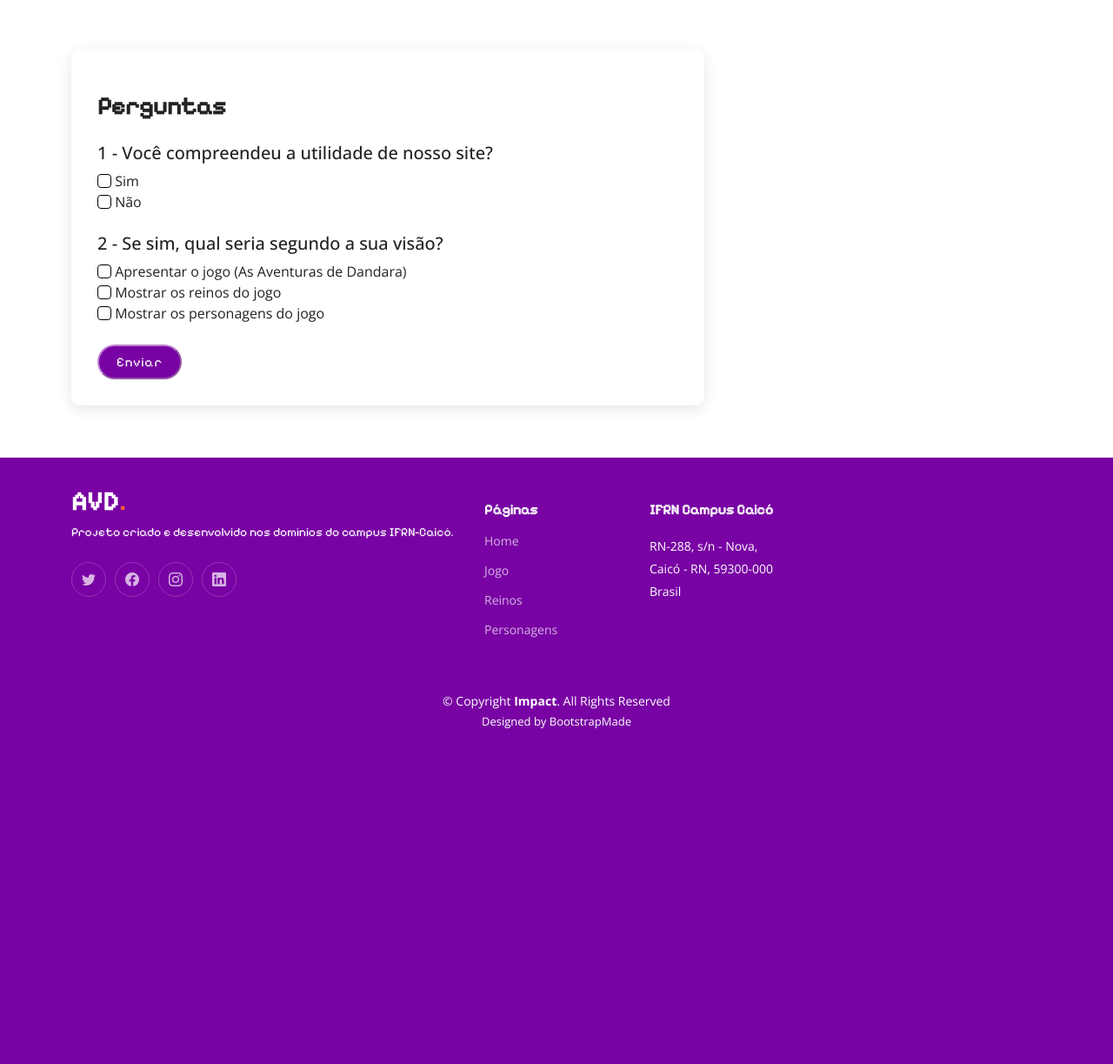
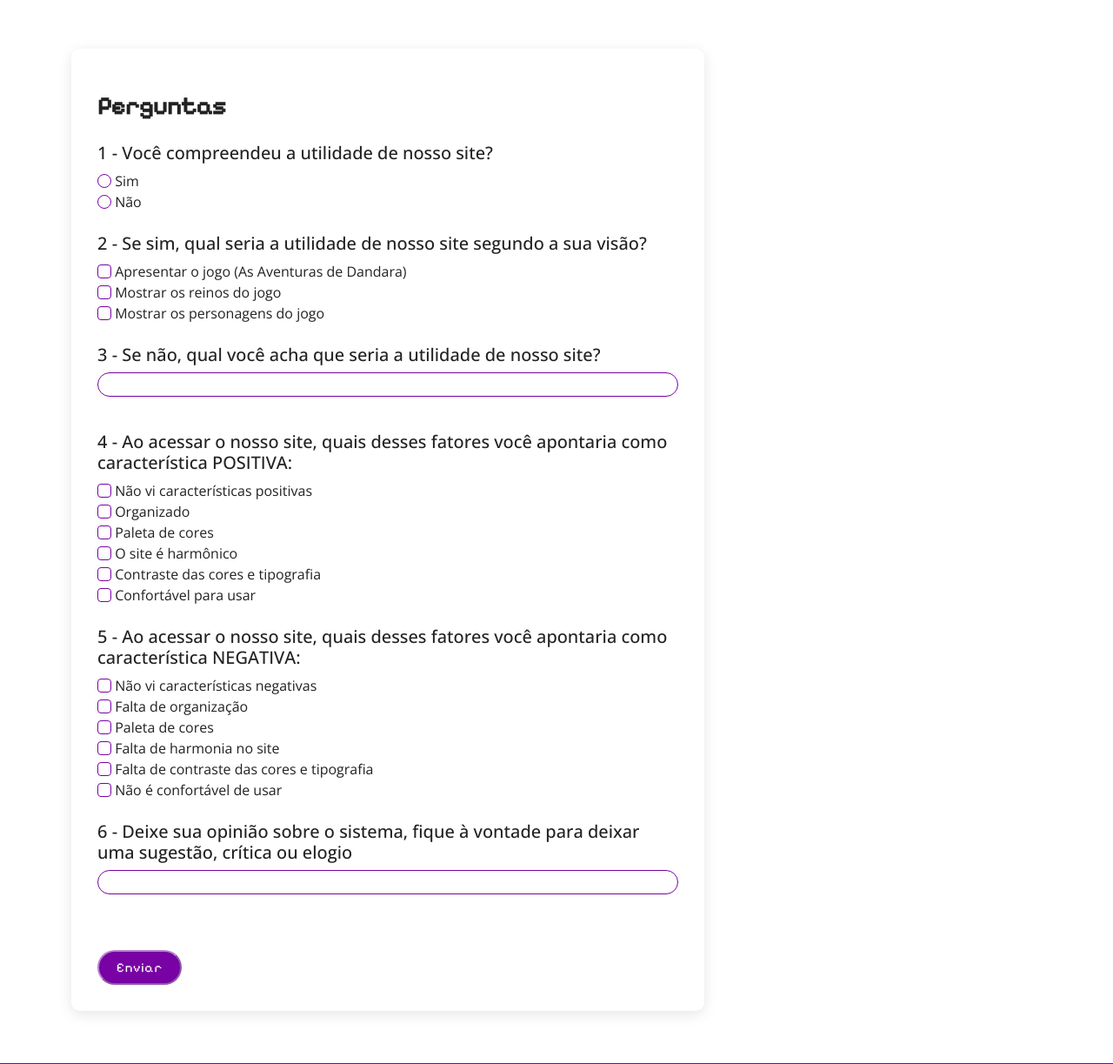
Before and after one commit to GanestGamer11/septandara, a PHP site: page /contact.html in a window 1280 px wide. Shown: the part 309-1532 px from the top of the page at 87% size. Before the commit the page ends 1147 px from the top, so only its background shows below. Run offline with PHP 8.4, Linux system fonts and the light colour scheme.

Commit message:
finalizado a parte de cometnarios

```diff
--- a/assets/css/main.css
+++ b/assets/css/main.css
@@ -46,7 +46,10 @@
   font-size: 15px;
   letter-spacing: 1px;
 }
-
+.enviar:hover{
+  background-color:  #610185;
+  text-decoration: none;
+}
 /*--------------------------------------------------------------
 # General
 --------------------------------------------------------------*/
@@ -78,7 +81,13 @@ h6 {
   font-family: var(--font-default);
   font-size: 15pt;
 }
-
+#inp{
+  border-radius: 15px;
+  border: solid 1px var(--color-primary);
+  font-family: var(--font-default);
+  outline: none;
+  padding-left: 10px;
+}
 /*--------------------------------------------------------------
 # Sections & Section Header
 --------------------------------------------------------------*/
--- a/contact.html
+++ b/contact.html
@@ -1,6 +1,5 @@
 <!DOCTYPE html>
 <html lang="en">
-
 <head>
   <meta charset="utf-8">
   <meta content="width=device-width, initial-scale=1.0" name="viewport">
@@ -105,27 +104,61 @@
               <form action="contact.php" method="post">
 
                 <h2 class="pergunta">1 - Você compreendeu a utilidade de nosso site?</h2>
-                <input style="border: 1px solid black" class="form-check-input" type="checkbox"><span> Sim</span>
+                <input name="q1c1" value="sim" style="border: 1px solid #7802a3;" class="form-check-input" type="radio"><span> Sim</span>
                 <br>
-                <input style="border: 1px solid black" class="form-check-input" type="checkbox"><span> Não</span>
+                <input name="q1c1" value="nao" style="border: 1px solid #7802a3" class="form-check-input" type="radio"><span> Não</span>
                 <br>
                 <br>
 
-                <h2 class="pergunta">2 - Se sim, qual seria segundo a sua visão?</h2>
-                <input style="border: 1px solid black" class="form-check-input" type="checkbox"><span> Apresentar o jogo (As Aventuras de Dandara)</span>
+                <h2 class="pergunta">2 - Se sim, qual seria a utilidade de nosso site segundo a sua visão?</h2>
+                <input name="q2c1" value="1" style="border: 1px solid #7802a3" class="form-check-input" type="checkbox"><span> Apresentar o jogo (As Aventuras de Dandara)</span>
                 <br>
-                <input style="border: 1px solid black" class="form-check-input" type="checkbox"><span> Mostrar os reinos do jogo</span>
+                <input name="q2c2" value="2" style="border: 1px solid #7802a3" class="form-check-input" type="checkbox"><span> Mostrar os reinos do jogo</span>
                 <br>
-                <input style="border: 1px solid black" class="form-check-input" type="checkbox"><span> Mostrar os personagens do jogo</span>
+                <input name="q2c3" value="3" style="border: 1px solid #7802a3" class="form-check-input" type="checkbox"><span> Mostrar os personagens do jogo</span>
+                <br>
+                <br>
+                <h2 class="pergunta">3 - Se não, qual você acha que seria a utilidade de nosso site?</h2>
+                <input name="q3i" id="inp" class="input-group mb-3" type="">
+                <br>
+                <h2 class="pergunta">4 - Ao acessar o nosso site, quais desses fatores você apontaria como característica POSITIVA:
+                </h2>
+                <input name="q4c1" value="1" style="border: 1px solid #7802a3" class="form-check-input" type="checkbox"><span> Não vi características positivas</span>
+                <br>
+                <input name="q4c2" value="2" style="border: 1px solid #7802a3" class="form-check-input" type="checkbox"><span> Organizado</span>
+                <br>
+                <input name="q4c3" value="3" style="border: 1px solid #7802a3" class="form-check-input" type="checkbox"><span> Paleta de cores</span>
+                <br>
+                <input name="q4c4" value="4" style="border: 1px solid #7802a3" class="form-check-input" type="checkbox"><span> O site é harmônico</span>
+                <br>
+                <input name="q4c5" value="5" style="border: 1px solid #7802a3" class="form-check-input" type="checkbox"><span> Contraste das cores e tipografia</span>
+                <br>
+                <input name="q4c6" value="6" style="border: 1px solid #7802a3" class="form-check-input" type="checkbox"><span> Confortável para usar</span>
+                <br>
+                <br>
+                <h2 class="pergunta">5 - Ao acessar o nosso site, quais desses fatores você apontaria como característica NEGATIVA:
+                </h2>
+                <input name="q5c1" value="1" style="border: 1px solid #7802a3" class="form-check-input" type="checkbox"><span> Não vi características negativas</span>
+                <br>
+                <input name="q5c2" value="2" style="border: 1px solid #7802a3" class="form-check-input" type="checkbox"><span> Falta de organização</span>
+                <br>
+                <input name="q5c3" value="3" style="border: 1px solid #7802a3" class="form-check-input" type="checkbox"><span> Paleta de cores</span>
+                <br>
+                <input name="q5c4" value="4" style="border: 1px solid #7802a3" class="form-check-input" type="checkbox"><span> Falta de harmonia no site</span>
+                <br>
+                <input name="q5c5" value="5" style="border: 1px solid #7802a3" class="form-check-input" type="checkbox"><span> Falta de contraste das cores e tipografia</span>
+                <br>
+                <input name="q5c6" value="6" style="border: 1px solid #7802a3" class="form-check-input" type="checkbox"><span> Não é confortável de usar</span>
+                <br>
+                <br>
+                <h2 class="pergunta">6 - Deixe sua opinião sobre o sistema, fique à vontade para deixar uma sugestão, crítica ou elogio</h2>
+                <input name="q6i" id="inp" class="input-group mb-3" type="">
                 <br>
                 <br>
 
                 <button class="enviar" class="btn-get-started">Enviar</button>
 
-
-            </form>
-
-
+              </form>
 
             </article><!-- End blog post -->
           </div>
@@ -163,8 +196,6 @@
           </ul>
         </div>
 
-
-
         <div class="col-lg-3 col-md-12 footer-contact text-center text-md-start">
           <h4>IFRN Campus Caicó          </h4>
           <p>
@@ -195,7 +226,6 @@
   <!-- End Footer -->
 
   <a href="#" class="scroll-top d-flex align-items-center justify-content-center"><i class="bi bi-arrow-up-short"></i></a>
-
   <div id="preloader"></div>
 
   <!-- Vendor JS Files -->
@@ -211,5 +241,4 @@
   <script src="assets/js/main.js"></script>
 
 </body>
-
 </html>
--- a/index.html
+++ b/index.html
@@ -293,7 +293,9 @@
           </div><!-- End Team Member -->
 
         </div>
-
+        <br>
+        <br>
+        <center><a href="/contact"><button class="enviar" class="btn-get-started">Avalie-nos</button></a></center>
       </div>
     </section><!-- End Our Team Section -->
 
--- a/index.php
+++ b/index.php
@@ -3,6 +3,7 @@
 $uri = $_SERVER['REQUEST_URI'];
 
 $rotas = require __DIR__ . "/rotas.php";
+require __DIR__ . "/database.php";
 
 if(isset($uri)){
     foreach ($rotas as $rota => $arquivo) {
```
Also changed, not shown: contact.php (+29 -12 lines), database.php (+12 -0 lines), database.sqlite (added).
